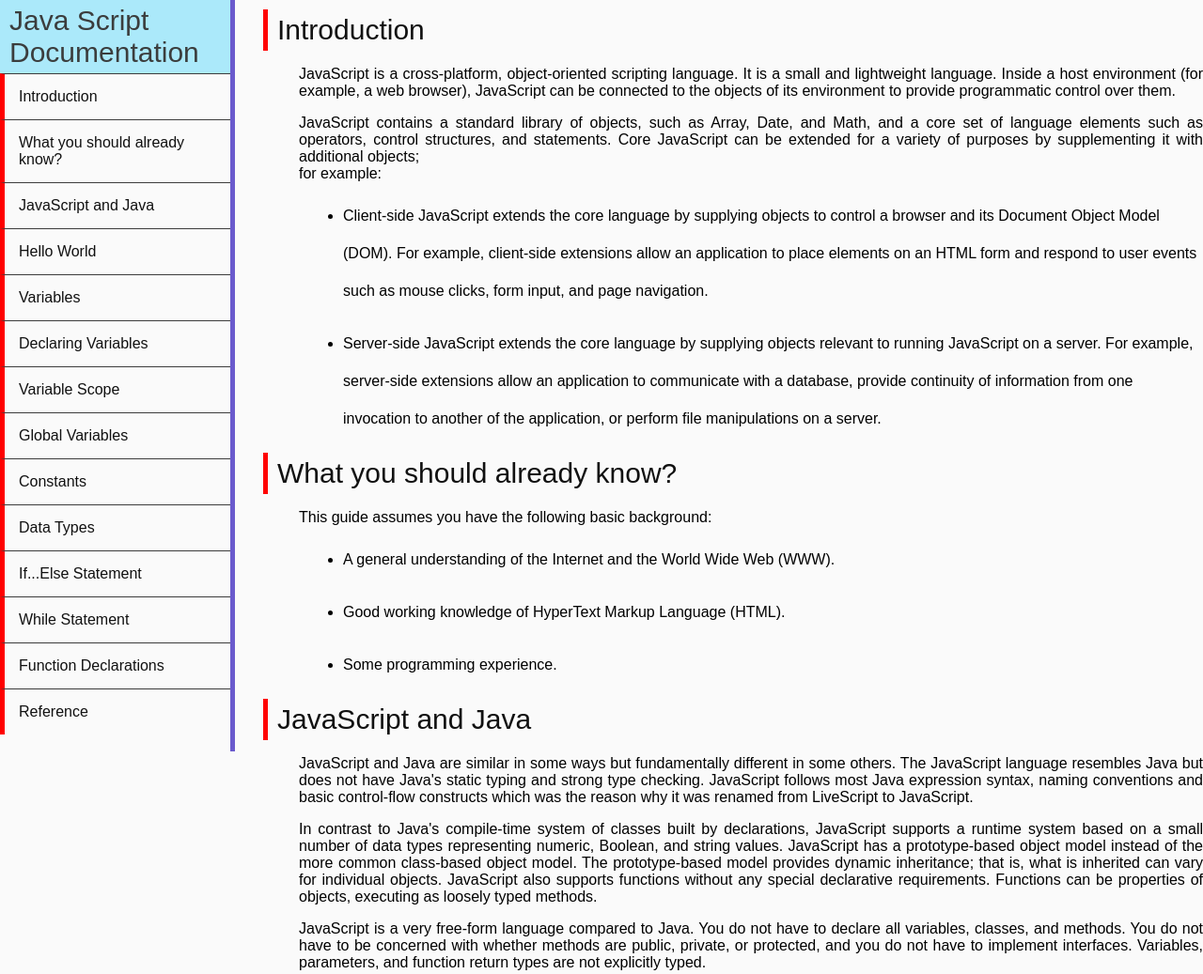
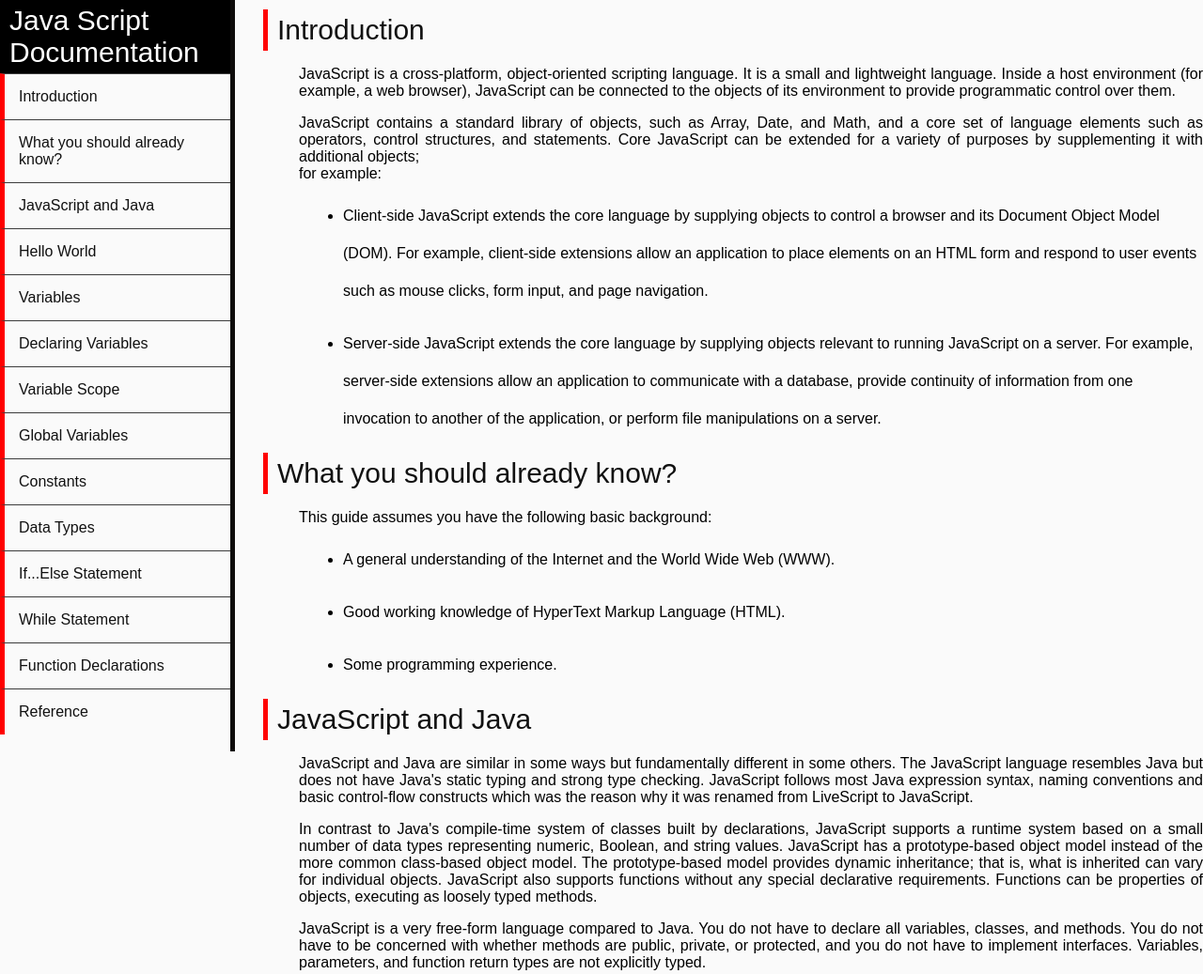
Before and after one commit to syjem/JavaScript-Documentation-Page, a plain HTML site: page index.html in a window 1280 px wide. Shown: the top 1037 px of the page at 94% size. Drawn offline with Linux system fonts and the light colour scheme.

Commit message:
Fixed Some Issues

```diff
--- a/css/style.css
+++ b/css/style.css
@@ -8,13 +8,13 @@ body {
     background: rgba(210, 210, 210, 0.1);
   }
 
-  #sidebar #header-link {
+#sidebar #header-link {
     text-decoration: none;
 }
 
 #sidebar #header-link .head-bg:hover {
-    color: rgba(59, 61, 61, 1);
-    background-color: rgba(54, 208, 249, 0.4);
+    color: rgb(255, 255, 255);
+    background-color: rgba(0, 0, 0, 1);
 }
 
 #sidebar .head-bg {
@@ -42,7 +42,7 @@ header {
     top: 0;
     left: 0;
     overflow-x: hidden;
-    border-right: 5px solid rgb(106, 90, 205);
+    border-right: 5px solid rgb(14, 12, 11);
 }
 
 .nav-link {
```
Also changed, not shown: index.html (indentation only).
